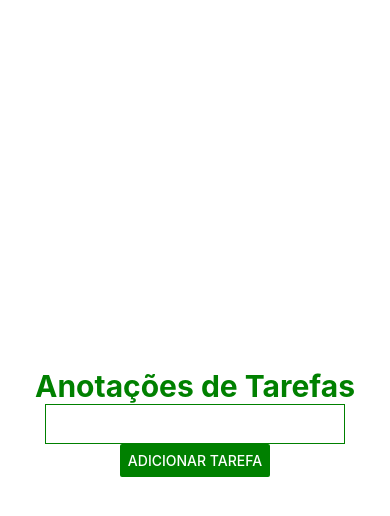
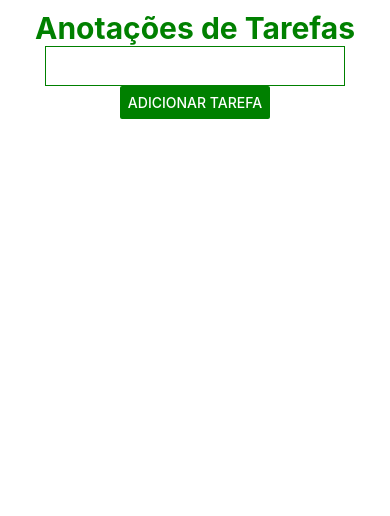
Before and after one commit to toticavalcanti/react-native-task-annotations, a React Native app: screen / in a window 390 px wide. Shown: the top 516 px of the page. Built offline with nearby package versions, Linux system fonts and the light colour scheme.

Commit message:
add margiTop 30 in viewStyle

```diff
--- a/App.js
+++ b/App.js
@@ -60,7 +60,7 @@ const styles = {
   },
 
   viewStyle: {
-    flex: 1,
+    marginTop: 30,
     alignItems: 'center',
     justifyContent: 'center',
     margin: 10
```
